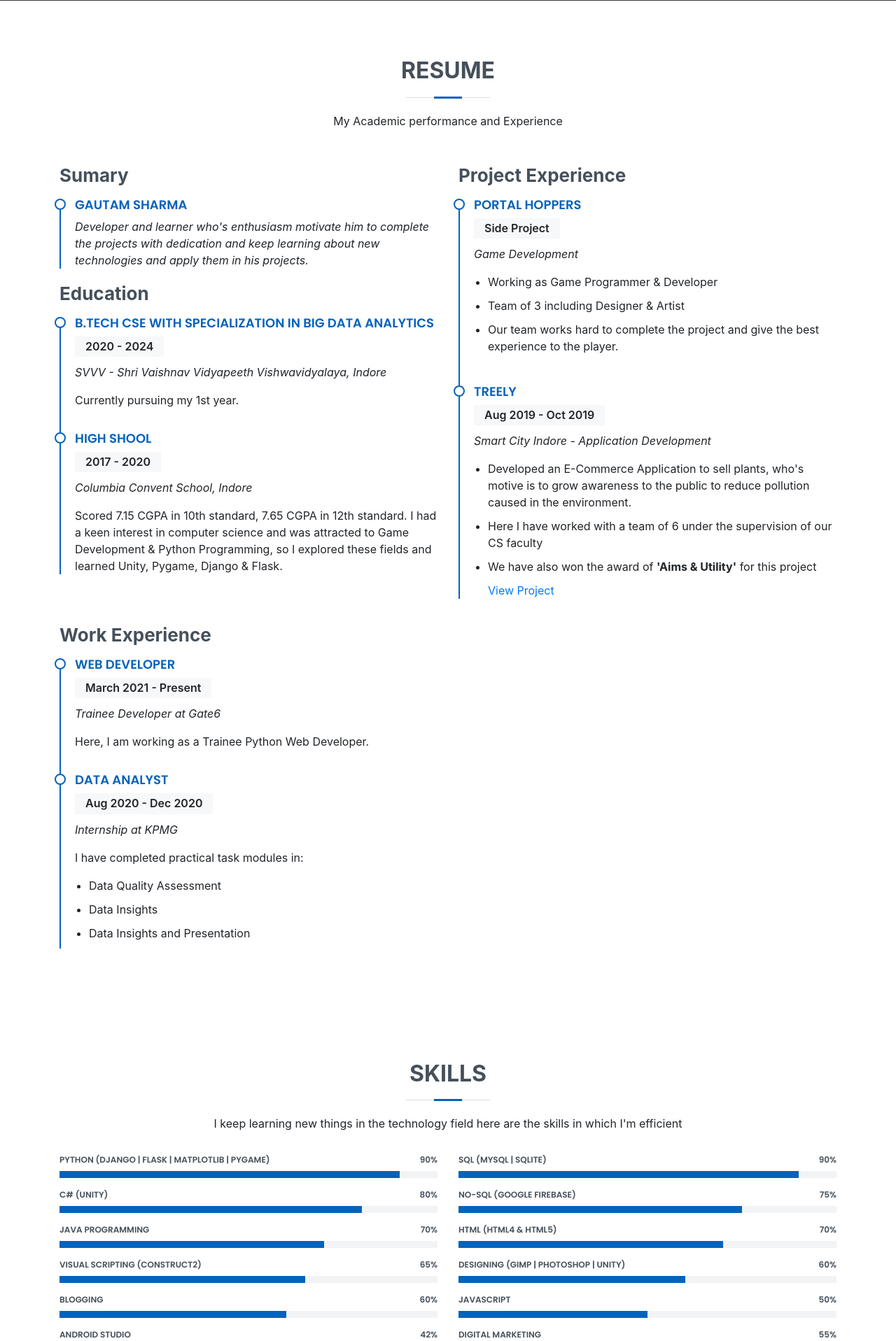
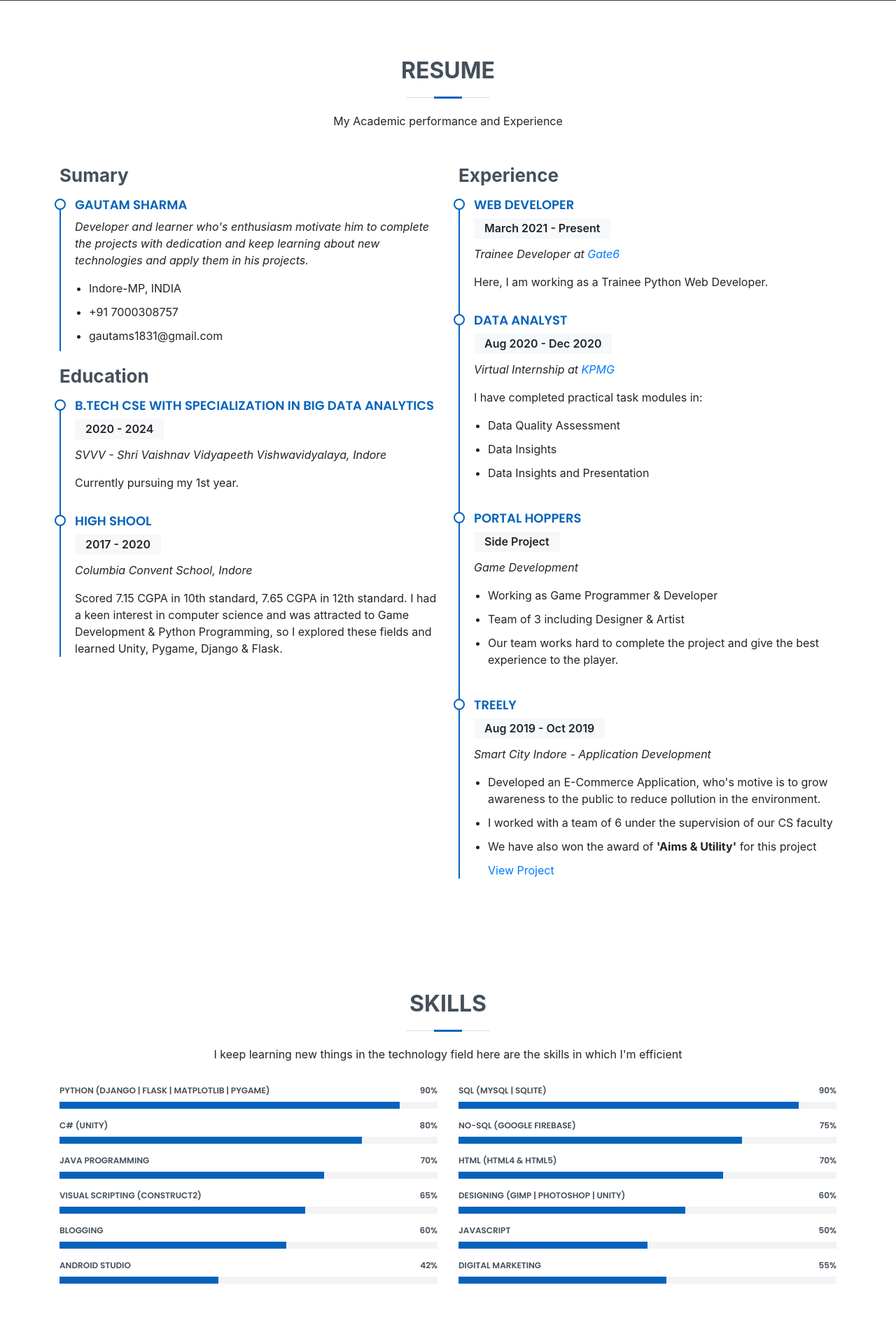
Before and after one commit to developergautam07/developergautam-web, a Django app: page /about in a window 1280 px wide. Shown: the part 799-2716 px from the top of the page at 70% size. Run offline with Django 3.2, Linux system fonts and the light colour scheme; some libraries are stand-ins or nearby versions.

Commit message:
Experience section updated

```diff
--- a/templates/about.html
+++ b/templates/about.html
@@ -79,6 +79,11 @@
             <p><em>Developer and learner who's enthusiasm motivate him to complete the projects with dedication and keep
                 learning about new technologies and apply them in his projects. </em>
             </p>
+            <ul>
+              <li>Indore-MP, INDIA</li>
+              <li>+91 7000308757</li>
+              <li>gautams1831@gmail.com</li>
+            </ul>
           </div>
 
           <h3 class="resume-title">Education</h3>
@@ -99,7 +104,25 @@
           </div>
         </div>
         <div class="col-lg-6">
-          <h3 class="resume-title">Project Experience</h3>
+          <h3 class="resume-title">Experience</h3>
+          <div class="resume-item">
+            <h4>Web Developer</h4>
+            <h5>March 2021 - Present</h5>
+            <p><em>Trainee Developer at <a href="https://www.gate6.com/">Gate6</a></em></p>
+            <p>Here, I am working as a Trainee Python Web Developer.</p>
+          </div>
+          <div class="resume-item">
+            <h4>Data Analyst</h4>
+            <h5>Aug 2020 - Dec 2020</h5>
+            <p><em>Virtual Internship at <a href="https://home.kpmg/in/en/home.html">KPMG</a></em></p>
+            <p>I have completed practical task modules in:
+            <ul>
+              <li>Data Quality Assessment</li>
+              <li>Data Insights</li>
+              <li>Data Insights and Presentation</li>
+            </ul>
+            </p>
+          </div>
           <div class="resume-item">
             <h4>Portal Hoppers</h4>
             <h5>Side Project</h5> <!-- May 2019 -->
@@ -115,34 +138,13 @@
             <h5>Aug 2019 - Oct 2019</h5>
             <p><em>Smart City Indore - Application Development</em></p>
             <ul>
-              <li>Developed an E-Commerce Application to sell plants, who's motive is to grow awareness to the public to
-                reduce pollution caused in the environment.</li>
-              <li>Here I have worked with a team of 6 under the supervision of our CS faculty</li>
+              <li>Developed an E-Commerce Application, who's motive is to grow awareness to the public to
+                reduce pollution in the environment.</li>
+              <li>I worked with a team of 6 under the supervision of our CS faculty</li>
               <li>We have also won the award of <b>'Aims & Utility'</b> for this project</li>
-              <a href="https://drive.google.com/file/d/1dgLyOSI7zccBT4Vyds05oz6AHn_mJZqG/view?usp=sharing">View Project</a>
+              <a href="https://drive.google.com/file/d/1dgLyOSI7zccBT4Vyds05oz6AHn_mJZqG/view?usp=sharing">View
+                Project</a>
             </ul>
-          </div>
-        </div>
-        <div class="col-lg-6">
-          <h3 class="resume-title">Work Experience</h3>
-          <div class="resume-item">
-            <h4>Web Developer</h4>
-            <h5>March 2021 - Present</h5>
-            <p><em>Trainee Developer at Gate6</em></p>
-            <p>Here, I am working as a Trainee Python Web Developer.</p>
-          </div>
-          <div class="resume-item">
-            <h4>Data Analyst</h4>
-            <h5>Aug 2020 - Dec 2020</h5>
-            <p><em>Internship at KPMG</em></p>
-            <p>I have completed practical task modules in:
-              <ul>
-                <li>Data Quality Assessment</li>
-                <li>Data Insights</li>
-                <li>Data Insights and Presentation</li>
-              </ul>
-            </p>
-          </div>
           </div>
         </div>
 
@@ -163,27 +165,26 @@
         <div class="col-lg-6">
 
           <div class="progress">
-                    <span class="skill">Python (Django | Flask | Matplotlib | PyGame) <i
-                            class="val">90%</i></span>
+            <span class="skill">Python (Django | Flask | Matplotlib | PyGame) <i class="val">90%</i></span>
             <div class="progress-bar-wrap">
-                        <div class="progress-bar" role="progressbar" aria-valuenow="90" aria-valuemin="0"
-                            aria-valuemax="100"></div>
+              <div class="progress-bar" role="progressbar" aria-valuenow="90" aria-valuemin="0" aria-valuemax="100">
+              </div>
             </div>
           </div>
 
           <div class="progress">
             <span class="skill">C# (Unity) <i class="val">80%</i></span>
             <div class="progress-bar-wrap">
-                        <div class="progress-bar" role="progressbar" aria-valuenow="80" aria-valuemin="0"
-                            aria-valuemax="100"></div>
+              <div class="progress-bar" role="progressbar" aria-valuenow="80" aria-valuemin="0" aria-valuemax="100">
+              </div>
             </div>
           </div>
 
           <div class="progress">
             <span class="skill">Java Programming <i class="val">70%</i></span>
             <div class="progress-bar-wrap">
-                        <div class="progress-bar" role="progressbar" aria-valuenow="70" aria-valuemin="0"
-                            aria-valuemax="100"></div>
+              <div class="progress-bar" role="progressbar" aria-valuenow="70" aria-valuemin="0" aria-valuemax="100">
+              </div>
             </div>
           </div>
 
@@ -194,24 +195,24 @@
           <div class="progress">
             <span class="skill">SQL (MySQL | SQLite) <i class="val">90%</i></span>
             <div class="progress-bar-wrap">
-                        <div class="progress-bar" role="progressbar" aria-valuenow="90" aria-valuemin="0"
-                            aria-valuemax="100"></div>
+              <div class="progress-bar" role="progressbar" aria-valuenow="90" aria-valuemin="0" aria-valuemax="100">
+              </div>
             </div>
           </div>
 
           <div class="progress">
             <span class="skill">No-SQL (Google Firebase) <i class="val">75%</i></span>
             <div class="progress-bar-wrap">
-                        <div class="progress-bar" role="progressbar" aria-valuenow="75" aria-valuemin="0"
-                            aria-valuemax="100"></div>
+              <div class="progress-bar" role="progressbar" aria-valuenow="75" aria-valuemin="0" aria-valuemax="100">
+              </div>
             </div>
           </div>
 
           <div class="progress">
             <span class="skill">HTML (HTML4 & HTML5) <i class="val">70%</i></span>
             <div class="progress-bar-wrap">
-                        <div class="progress-bar" role="progressbar" aria-valuenow="70" aria-valuemin="0"
-                            aria-valuemax="100"></div>
+              <div class="progress-bar" role="progressbar" aria-valuenow="70" aria-valuemin="0" aria-valuemax="100">
+              </div>
             </div>
           </div>
 
@@ -221,19 +222,18 @@
           <div class="progress">
             <span class="skill">Visual Scripting (Construct2) <i class="val">65%</i></span>
             <div class="progress-bar-wrap">
-                        <div class="progress-bar" role="progressbar" aria-valuenow="65" aria-valuemin="0"
-                            aria-valuemax="100"></div>
+              <div class="progress-bar" role="progressbar" aria-valuenow="65" aria-valuemin="0" aria-valuemax="100">
+              </div>
             </div>
           </div>
         </div>
         <div class="col-lg-6">
 
           <div class="progress">
-                    <span class="skill">Designing (GIMP | Photoshop | Unity) <i
-                            class="val">60%</i></span>
+            <span class="skill">Designing (GIMP | Photoshop | Unity) <i class="val">60%</i></span>
             <div class="progress-bar-wrap">
-                        <div class="progress-bar" role="progressbar" aria-valuenow="60" aria-valuemin="0"
-                            aria-valuemax="100"></div>
+              <div class="progress-bar" role="progressbar" aria-valuenow="60" aria-valuemin="0" aria-valuemax="100">
+              </div>
             </div>
           </div>
         </div>
@@ -242,8 +242,8 @@
           <div class="progress">
             <span class="skill">Blogging <i class="val">60%</i></span>
             <div class="progress-bar-wrap">
-                        <div class="progress-bar" role="progressbar" aria-valuenow="60" aria-valuemin="0"
-                            aria-valuemax="100"></div>
+              <div class="progress-bar" role="progressbar" aria-valuenow="60" aria-valuemin="0" aria-valuemax="100">
+              </div>
             </div>
           </div>
         </div>
@@ -253,8 +253,8 @@
           <div class="progress">
             <span class="skill">JavaScript <i class="val">50%</i></span>
             <div class="progress-bar-wrap">
-                        <div class="progress-bar" role="progressbar" aria-valuenow="50" aria-valuemin="0"
-                            aria-valuemax="100"></div>
+              <div class="progress-bar" role="progressbar" aria-valuenow="50" aria-valuemin="0" aria-valuemax="100">
+              </div>
             </div>
           </div>
         </div>
@@ -264,8 +264,8 @@
           <div class="progress">
             <span class="skill">Android Studio <i class="val">42%</i></span>
             <div class="progress-bar-wrap">
-                        <div class="progress-bar" role="progressbar" aria-valuenow="42" aria-valuemin="0"
-                            aria-valuemax="100"></div>
+              <div class="progress-bar" role="progressbar" aria-valuenow="42" aria-valuemin="0" aria-valuemax="100">
+              </div>
             </div>
           </div>
         </div>
@@ -275,8 +275,8 @@
           <div class="progress">
             <span class="skill">Digital Marketing <i class="val">55%</i></span>
             <div class="progress-bar-wrap">
-                        <div class="progress-bar" role="progressbar" aria-valuenow="55" aria-valuemin="0"
-                            aria-valuemax="100"></div>
+              <div class="progress-bar" role="progressbar" aria-valuenow="55" aria-valuemin="0" aria-valuemax="100">
+              </div>
             </div>
           </div>
         </div>
```
Lines whose indentation alone changed are shown as unchanged.
